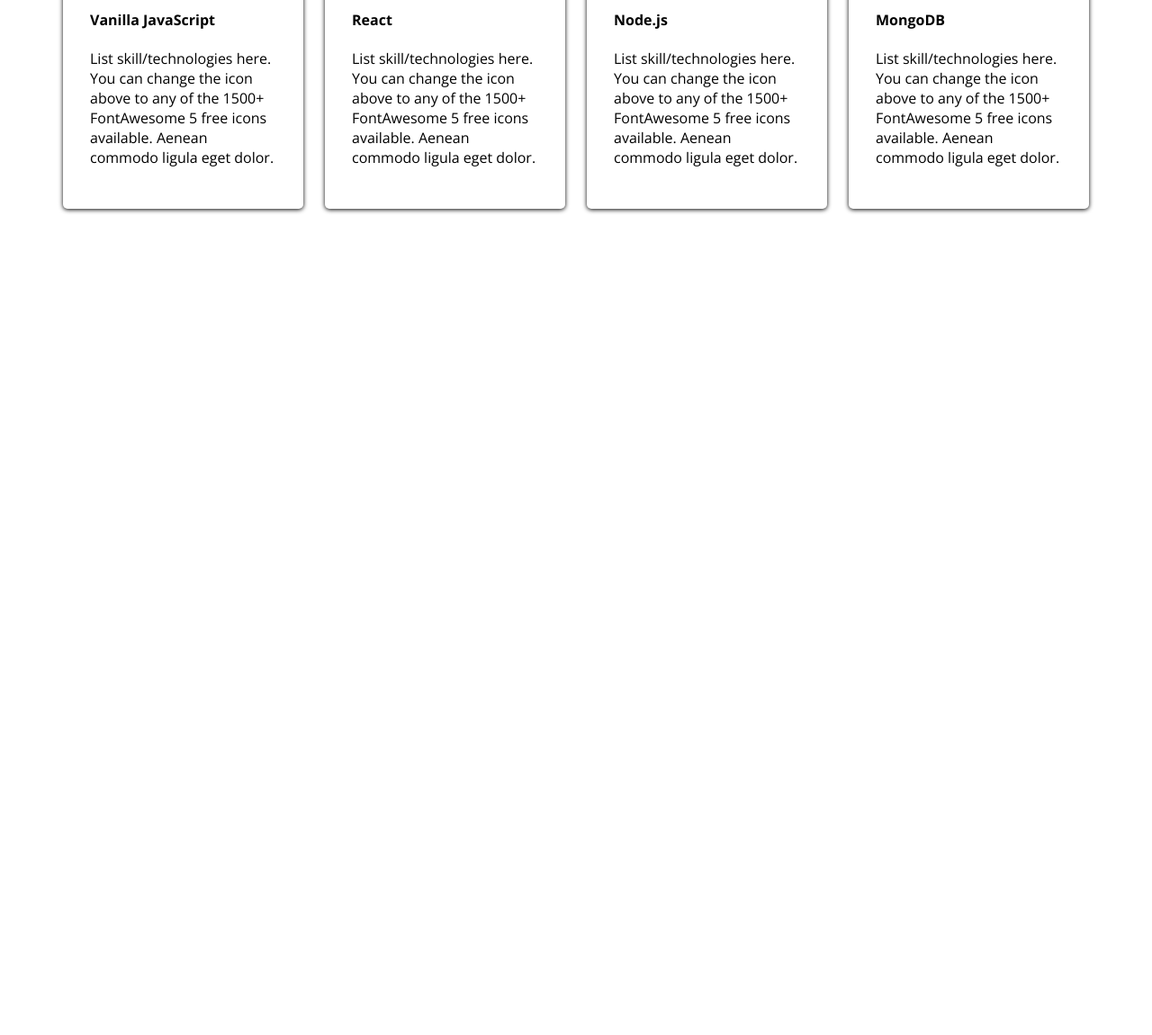
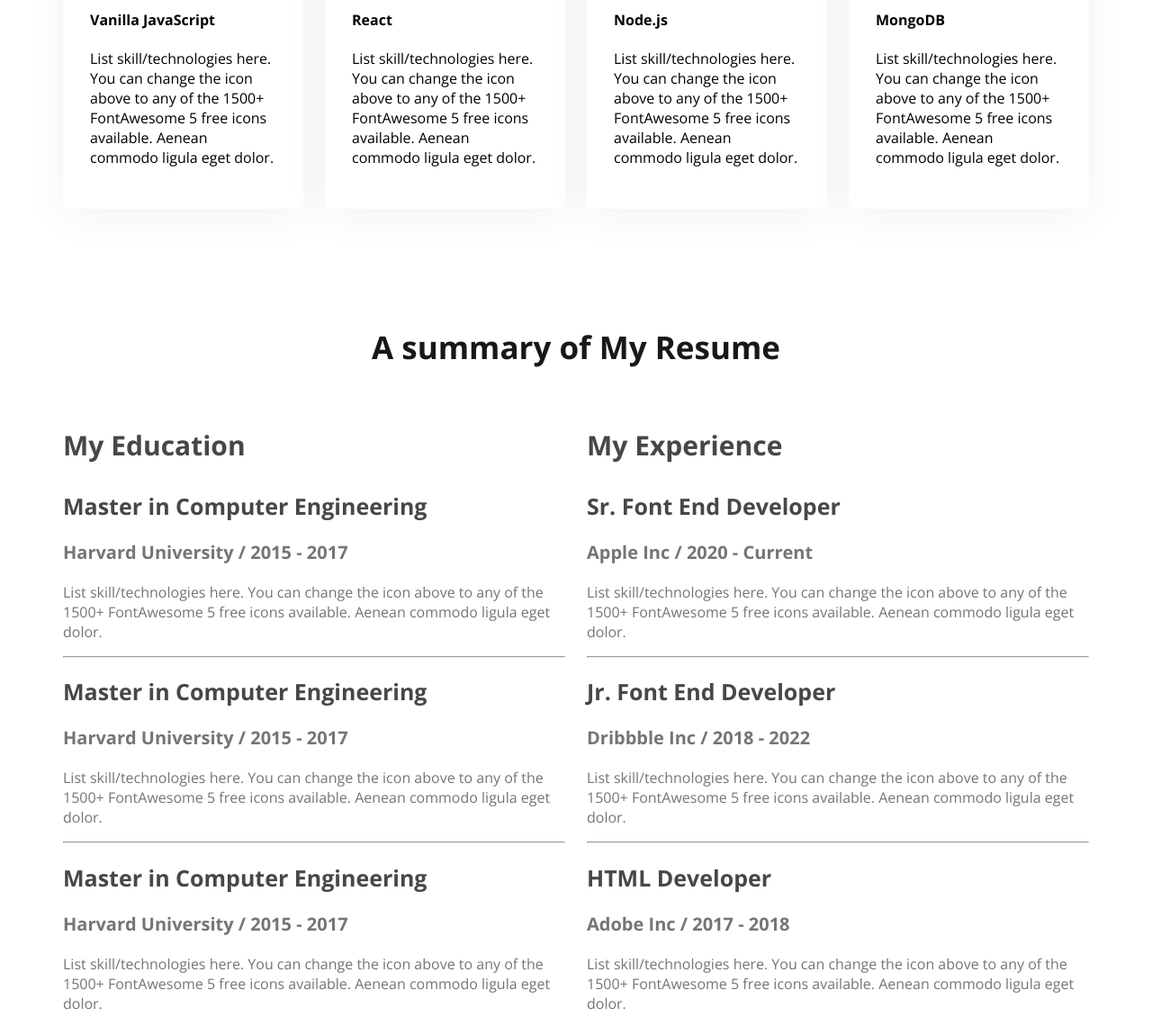
Before and after one commit to rhmhasan/web-developer-portfolio, a plain HTML site: page index.html in a window 1280 px wide. Shown: the part 1943-3093 px from the top of the page at 90% size. Before the commit the page ends 2183 px from the top, so only its background shows below. Drawn offline with nearby package versions, Linux system fonts and the light colour scheme.

Commit message:
resume content added

```diff
--- a/index.html
+++ b/index.html
@@ -84,6 +84,59 @@
                 </div>
             </div>
         </section>
+        <!-- My resume section -->
+
+        <section class="my-resume">
+            <h3 class="section-title">A summary of My Resume</h3>
+            <div class="resume-container">
+                <div class="resume-column">
+                    <h3 class="resume-column-title">My Education</h3>
+                    <div class="resume-item">
+                        <h2 class="resume-item-title">Master in Computer Engineering</h2>
+                        <h3 class="resume-item-istitute">Harvard University / 2015 - 2017</h3>
+                        <p class="resume-item-description">List skill/technologies here. You can change the icon above
+                            to any of the 1500+ FontAwesome 5 free icons available. Aenean commodo ligula eget dolor.</p>
+                    </div>
+                    <hr>
+                    <div class="resume-item">
+                        <h2 class="resume-item-title">Master in Computer Engineering</h2>
+                        <h3 class="resume-item-istitute">Harvard University / 2015 - 2017</h3>
+                        <p class="resume-item-description">List skill/technologies here. You can change the icon above
+                            to any of the 1500+ FontAwesome 5 free icons available. Aenean commodo ligula eget dolor.</p>
+                    </div>
+                    <hr>
+                    <div class="resume-item">
+                        <h2 class="resume-item-title">Master in Computer Engineering</h2>
+                        <h3 class="resume-item-istitute">Harvard University / 2015 - 2017</h3>
+                        <p class="resume-item-description">List skill/technologies here. You can change the icon above
+                            to any of the 1500+ FontAwesome 5 free icons available. Aenean commodo ligula eget dolor.</p>
+                    </div>
+                </div>
+                <div class="resume-column">
+                    <h3 class="resume-column-title">My Experience</h3>
+                    <div class="resume-item">
+                        <h2 class="resume-item-title">Sr. Font End Developer</h2>
+                        <h3 class="resume-item-istitute">Apple Inc / 2020 - Current</h3>
+                        <p class="resume-item-description">List skill/technologies here. You can change the icon above
+                            to any of the 1500+ FontAwesome 5 free icons available. Aenean commodo ligula eget dolor.</p>
+                    </div>
+                    <hr>
+                    <div class="resume-item">
+                        <h2 class="resume-item-title">Jr. Font End Developer</h2>
+                        <h3 class="resume-item-istitute">Dribbble Inc / 2018 - 2022</h3>
+                        <p class="resume-item-description">List skill/technologies here. You can change the icon above
+                            to any of the 1500+ FontAwesome 5 free icons available. Aenean commodo ligula eget dolor.</p>
+                    </div>
+                    <hr>
+                    <div class="resume-item">
+                        <h2 class="resume-item-title">HTML Developer</h2>
+                        <h3 class="resume-item-istitute">Adobe Inc / 2017 - 2018</h3>
+                        <p class="resume-item-description">List skill/technologies here. You can change the icon above
+                            to any of the 1500+ FontAwesome 5 free icons available. Aenean commodo ligula eget dolor.</p>
+                    </div>
+                </div>
+            </div>
+        </section>
     </main>
 
     <footer>
--- a/style/portfolio.css
+++ b/style/portfolio.css
@@ -1,6 +1,6 @@
 /* Global Style */
 
-body{
+body {
     font-family: 'Open Sans', sans-serif;
 }
 
@@ -8,7 +8,7 @@
     color: #FD6E0A;
 }
 
-.btn-primary{
+.btn-primary {
     border-radius: 5px;
     background: #FD6E0A;
     color: #fff;
@@ -18,14 +18,14 @@
     padding: 15px 35px;
 }
 
-.section-title{
+.section-title {
     color: #181818;
     text-align: center;
     font-size: 35px;
     font-weight: 700;
 }
 
-.section-description{
+.section-description {
     color: #757575;
     text-align: center;
     font-size: 18px;
@@ -40,25 +40,25 @@
     margin: 0 200px;
 }
 
-.nav-title{
+.nav-title {
     color: var(--Dark-01, #181818);
     font-size: 45px;
     font-weight: 800;
 }
 
-nav > ul{
+nav>ul {
     display: flex;
     align-items: center;
 }
 
-nav li{
+nav li {
     list-style: none;
     margin-right: 50px;
 }
 
-nav a{
+nav a {
     text-decoration: none;
-    color:  #474747;
+    color: #474747;
 }
 
 /* Header related style */
@@ -85,6 +85,7 @@
     width: 500px;
 
 }
+
 .banner-welcom-text {
     color: #474747;
     font-size: 45px;
@@ -107,31 +108,35 @@
 }
 
 /* Main section Style */
-main{
+main {
     max-width: 1140px;
     margin: 0 auto;
 }
 
+main section {
+    margin-top: 130px;
+}
+
 /* About section style */
 
-.about{
+.about {
     padding: 130px;
     border-radius: 10px;
     background: #FFF8F3;
     margin: 130px 0;
 }
 
-.about-info-container{
+.about-info-container {
     display: flex;
     justify-content: space-around;
 }
 
-.about-info{
+.about-info {
     text-align: center;
 }
 
 /* What I Do Style */
-#what-i-do-descripotion{
+#what-i-do-descripotion {
     padding: 30px 130px;
 }
 
@@ -141,9 +146,42 @@
     gap: 24px;
 }
 
-.skills{
-    max-width: 267px;
+.skills {
     padding: 30px;
-    box-shadow: 0px 1px 5px 0px;
+    background: #fff;
+    box-shadow: 0px 6px 50px 0px rgba(0, 0, 0, 0.06);
     border-radius: 5px;
+    text-align: left;
 }
+
+/* My Resume Section Style */
+.resume-column-title {
+    color: #474747;
+    font-size: 30px;
+    font-weight: 700;
+}
+
+.resume-container {
+    display: flex;
+    gap: 24px;
+}
+
+.resume-item-title {
+    color: #474747;
+    font-size: 25px;
+    font-weight: 700;
+
+}
+
+.resume-item-istitute {
+    color: #757575;
+    font-size: 20px;
+    font-weight: 600;
+
+}
+
+.resume-item-description {
+    color: #757575;
+    font-size: 16px;
+    font-weight: 400;
+}
```
